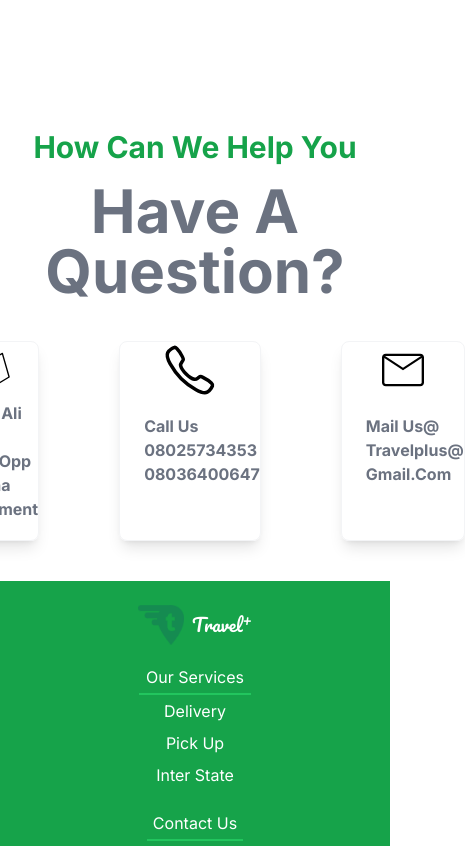
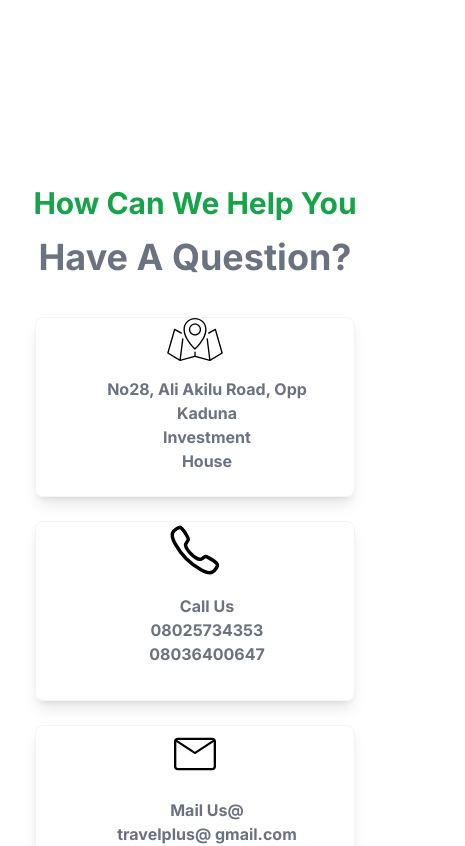
Before and after one commit to techvalleyng/travelplus_landing, a React (Vite) app: page / in a window 390 px wide. Shown: the part 3320-4166 px from the top of the page, 465 px wide, since content can reach past the window. Built offline with nearby package versions, Linux system fonts and the light colour scheme.

Commit message:
added responsive for Help component

```diff
--- a/src/components/Helps.tsx
+++ b/src/components/Helps.tsx
@@ -1,29 +1,30 @@
-import maps from '../assets/maps.svg'
-import call from '../assets/call.svg'
-import mail from '../assets/mail.svg'
+import maps from '../assets/maps.svg';
+import call from '../assets/call.svg';
+import mail from '../assets/mail.svg';
+
 export default function Helps() {
   return (
     <div id='Contact-us'>
-        <div className='Container-fluid mt-6'>
+      <div className='container-fluid mt-20 mb-24'>
         <div className="text-center font-inter capitalize">
-                <h3 className="text-3xl font-bold font-inter mb-4 text-green-600">How can we help you</h3>
-                <h1 className="text-gray-500 mb-4 font-inter font-bold text-6xl">have a question&#63;</h1>
+          <h3 className="text-3xl font-bold mb-4 text-green-600">How can we help you</h3>
+          <h1 className="text-gray-500 mb-4 font-bold text-4xl md:text-6xl">Have a question&#63;</h1>
         </div>
-            <div className="flex mt-10 capitalize gap-20 items-center justify-center">
-                <div className="flex  flex-col transition transform duration-300 ease-in-out   items-center border w-[200px] h-[200px] border-gray-100 shadow-lg rounded-lg font-inter hover:-translate-y-4">
-                    <img className='w-14' src={maps} alt="" />
-                    <p className="text-md ml-6 mt-4 font-bold text-gray-500">No28, ali akilu road, opp <br />kaduna <br /> investment <br /> house</p>
+        <div className="flex flex-wrap mt-10 gap-6 items-center justify-center">
+          <div className="flex flex-col transition transform duration-300 ease-in-out items-center border w-full max-w-xs h-[180px] border-gray-100 shadow-lg rounded-lg font-inter hover:-translate-y-2">
+            <img className='w-14' src={maps} alt="Location" />
+            <p className="text-md ml-6 mt-4 font-bold text-gray-500 text-center">No28, Ali Akilu Road, Opp <br /> Kaduna <br /> Investment <br /> House</p>
           </div>
-                <div className="flex flex-col font-inter  items-center border w-[200px] h-[200px] border-gray-100 transition transform duration-300 ease-in-out shadow-lg rounded-lg hover:-translate-y-4">
-                    <img className='w-14' src={call} alt="" />
-                    <p className="text-md ml-6 mt-4 font-bold text-gray-500">call us<br /> 08025734353  08036400647</p>
+          <div className="flex flex-col transition transform duration-300 ease-in-out items-center border w-full max-w-xs h-[180px] border-gray-100 shadow-lg rounded-lg font-inter hover:-translate-y-2">
+            <img className='w-14' src={call} alt="Call Us" />
+            <p className="text-md ml-6 mt-4 font-bold text-gray-500 text-center">Call Us<br /> 08025734353 <br /> 08036400647</p>
           </div>
-                <div className="flex flex-col font-inter  items-center border w-[200px] h-[200px] border-gray-100 transition transform duration-300 ease-in-out shadow-lg rounded-lg text-gray-500 hover:-translate-y-4">
-                    <img className='w-14' src={mail} alt="" />
-                    <p className="text-md ml-6 mt-4 font-bold">mail us&#64; travelplus&#64; gmail.com</p>
+          <div className="flex flex-col transition transform duration-300 ease-in-out items-center border w-full max-w-xs h-[180px] border-gray-100 shadow-lg rounded-lg font-inter hover:-translate-y-2">
+            <img className='w-14' src={mail} alt="Mail Us" />
+            <p className="text-md ml-6 mt-4 font-bold text-gray-500 text-center">Mail Us&#64; <br /> travelplus&#64; gmail.com</p>
           </div>
         </div>
       </div>
     </div>
-  )
+  );
 }
```
Lines whose indentation alone changed are shown as unchanged.
